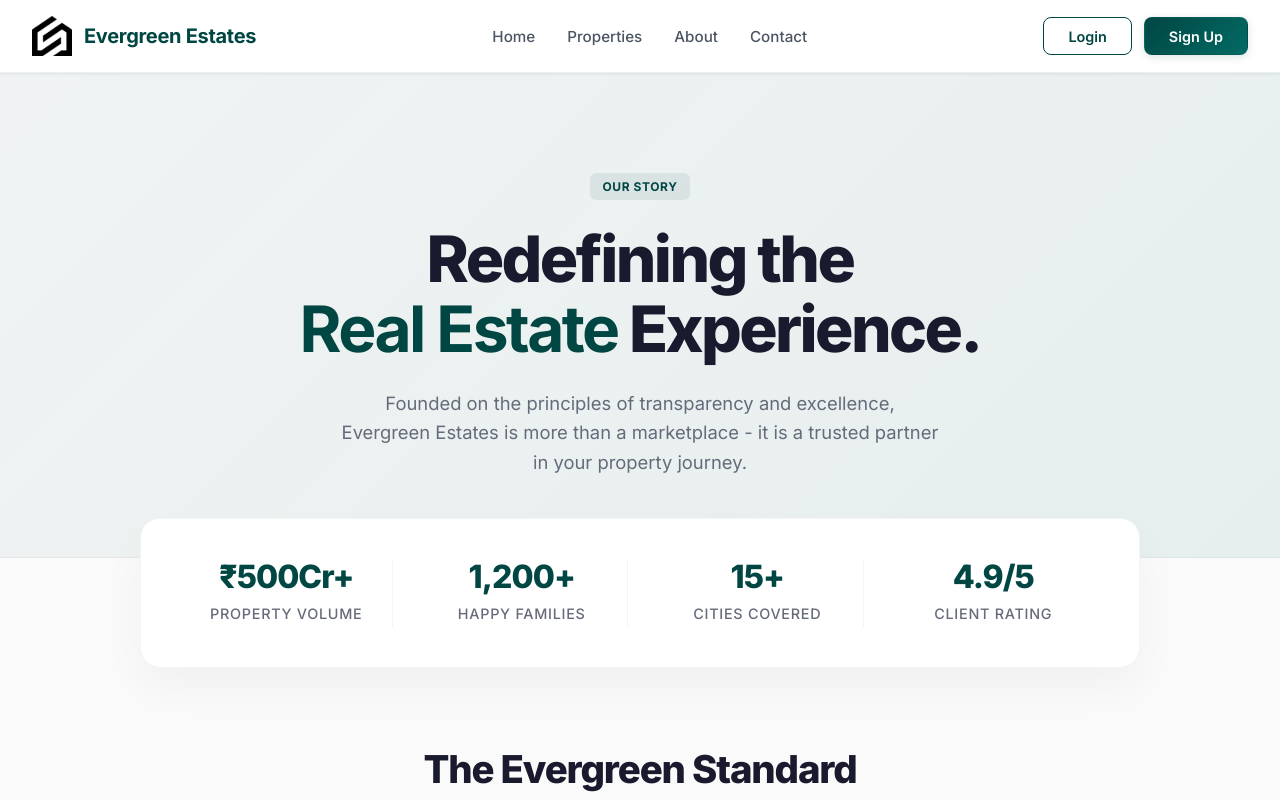
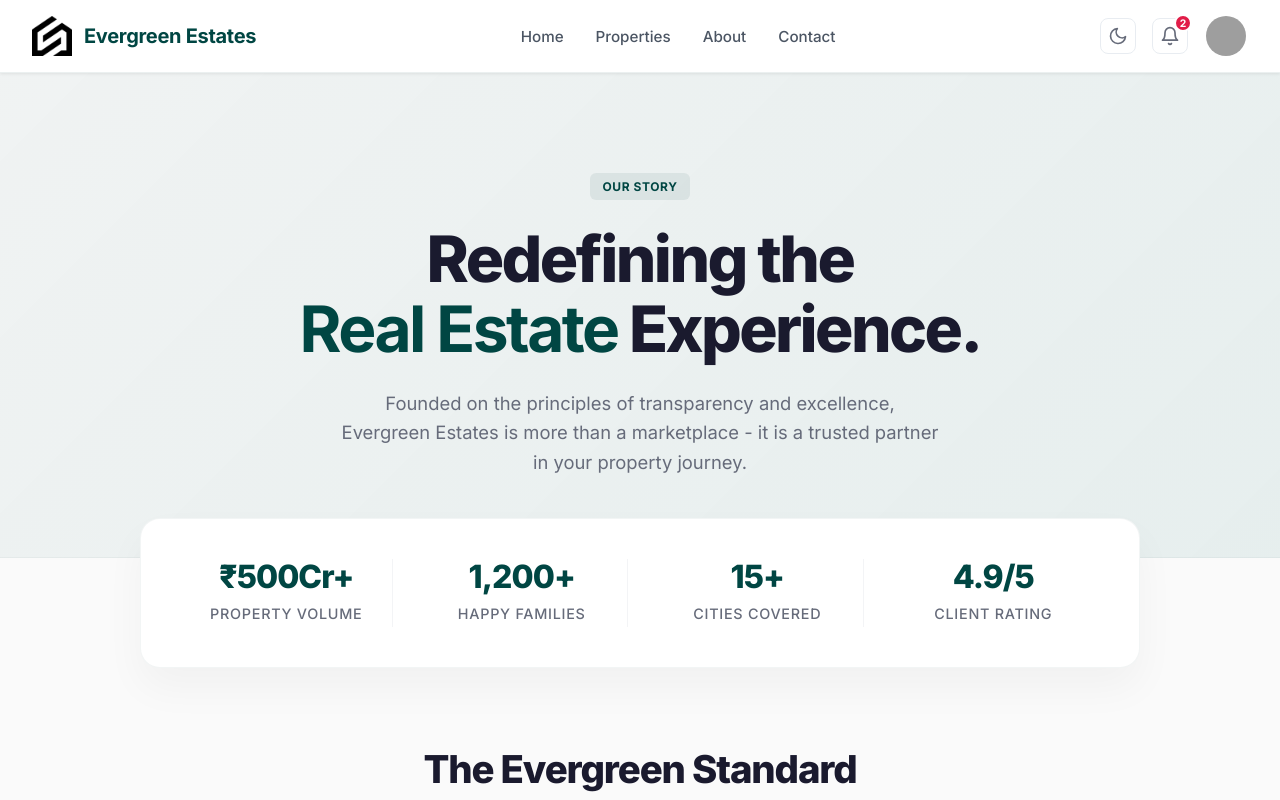
Before and after one commit to Abhinavkrishna-b/Evergreen-Estates, a React app in the folder frontend/: page /about in a window 1280 px wide. Shown: the top 800 px of the page. Built offline with nearby package versions, Linux system fonts and the light colour scheme; grey boxes are pictures that could not be loaded; the HTML template or start-up script is replaced by a standard one.

Commit message:
Implemented Conditional rendering and redirecting

```diff
--- a/frontend/src/components/ActionButtons/ActionButtons.jsx
+++ b/frontend/src/components/ActionButtons/ActionButtons.jsx
@@ -1,19 +1,52 @@
+import { useNavigate } from 'react-router-dom';
 import { FiMessageSquare, FiBookmark } from 'react-icons/fi';
 import './ActionButtons.css';
 
 const ActionButtons = () => {
+  const navigate = useNavigate();
+
+  // MOCK AUTH STATE:
+  const currentUser = true; //false - so you need to log in , true - then you already logged in
+
+  const handleProtectedAction = (actionType) => {
+
+    if (!currentUser) {
+      // Not login - Redirect directly to login
+      navigate('/login');
+      console.log("User not logged in yet");
+    } else {
+
+      // User is logged in - Redirect to profile page
+      if (actionType === 'save') {
+        navigate('/profile');
+        console.log("User already logged in");
+      } else if (actionType === 'message') {
+        navigate('/profile');
+        console.log("User already logged in");
+      }
+    }
+  };
+
   return (
+    <>
       <div className="action-buttons-container">
-      <button className="action-btn outline-btn">
+        <button
+          className="action-btn outline-btn"
+          onClick={() => handleProtectedAction('message')}
+        >
           <FiMessageSquare className="btn-icon" />
           Send a Message
         </button>
 
-      <button className="action-btn outline-btn">
+        <button
+          className="action-btn outline-btn"
+          onClick={() => handleProtectedAction('save')}
+        >
           <FiBookmark className="btn-icon" />
           Save the Place
         </button>
       </div>
+    </>
   );
 };
 
--- a/frontend/src/components/Navbar/Navbar.css
+++ b/frontend/src/components/Navbar/Navbar.css
@@ -71,7 +71,6 @@
   color: #004643;
 }
 
-/* Underline animation for nav links */
 .nav-link::after {
   content: '';
   position: absolute;
@@ -87,9 +86,82 @@
   width: 100%;
 }
 
-/* BUTTON STYLES */
+/* Right Controls Group (Theme, Auth, Mobile Menu) */
+.navbar-right-controls {
+  display: flex;
+  align-items: center;
+  gap: 16px;
+}
 
-.desktop-only.auth-buttons {
+/* Icon Buttons (Theme & Notifications) */
+.icon-btn {
+  background: transparent;
+  border: 1.5px solid #E5E7EB;
+  color: #4B5563;
+  display: flex;
+  align-items: center;
+  justify-content: center;
+  width: 42px;
+  height: 42px;
+  border-radius: 8px;
+  cursor: pointer;
+  transition: all 0.2s ease;
+}
+
+.icon-btn:hover {
+  background: rgba(0, 70, 67, 0.05);
+  border-color: #004643;
+  color: #004643;
+}
+
+/* User Menu Group (Logged In) */
+.user-menu-group {
+  display: flex;
+  align-items: center;
+  gap: 16px;
+}
+
+.notification-wrapper {
+  position: relative;
+}
+
+.notification-badge {
+  position: absolute;
+  top: -4px;
+  right: -4px;
+  background: #E11D48;
+  color: white;
+  font-size: 0.65rem;
+  font-weight: 700;
+  width: 18px;
+  height: 18px;
+  display: flex;
+  align-items: center;
+  justify-content: center;
+  border-radius: 50%;
+  border: 2px solid white;
+}
+
+.user-avatar-link {
+  display: block;
+  border-radius: 50%;
+  overflow: hidden;
+  border: 2px solid transparent;
+  transition: border-color 0.2s ease;
+}
+
+.user-avatar-link:hover {
+  border-color: #004643;
+}
+
+.user-avatar {
+  width: 40px;
+  height: 40px;
+  object-fit: cover;
+  display: block;
+}
+
+.auth-buttons {
   display: flex;
   align-items: center;
   gap: 12px;
@@ -106,6 +178,7 @@
   cursor: pointer;
   transition: all 0.3s ease;
   box-shadow: 0 2px 8px rgba(0, 70, 67, 0.15);
+  text-decoration: none;
 }
 
 .cta-button:hover {
@@ -114,18 +187,8 @@
   transform: translateY(-2px);
 }
 
-.cta-button:active {
-  transform: translateY(0);
-}
-
-.cta-button:focus-visible {
-  outline: 2px solid #004643;
-  outline-offset: 2px;
-  box-shadow: 0 0 0 4px rgba(0, 70, 67, 0.4);
-}
-
 .btn-secondary {
-  background: transparent;
+  background: white;
   color: #004643;
   border: 1.5px solid #004643;
   padding: 9.5px 24px;
@@ -134,20 +197,12 @@
   border-radius: 8px;
   cursor: pointer;
   transition: all 0.3s ease;
+  text-decoration: none;
 }
 
 .btn-secondary:hover {
   background: rgba(0, 70, 67, 0.05);
   transform: translateY(-2px);
-}
-
-.btn-secondary:active {
-  transform: translateY(0);
-}
-
-.btn-secondary:focus-visible {
-  outline: 2px solid #004643;
-  outline-offset: 2px;
 }
 
 /* Hamburger Menu */
@@ -157,10 +212,6 @@
   cursor: pointer;
   color: #004643;
   transition: all 0.3s ease;
-}
-
-.hamburger:hover {
-  opacity: 0.7;
 }
 
 /* Helper classes */
@@ -177,13 +228,10 @@
     display: flex;
   }
 
-  /* Hide the top-bar button wrapper on mobile */
-.desktop-only,
-  .desktop-only.auth-buttons {
+  .desktop-only {
     display: none;
   }
 
-  /* Show the dropdown buttons wrapper */
   .mobile-only {
     display: flex;
     width: 100%;
@@ -201,9 +249,7 @@
     box-shadow: 0 4px 6px rgba(0, 0, 0, 0.07);
     max-height: 0;
     overflow: hidden;
-    transition:
-      max-height 0.4s ease,
-      padding 0.3s ease;
+    transition: max-height 0.4s ease, padding 0.3s ease;
     border-bottom: 1px solid #E5E7EB;
   }
 
@@ -218,16 +264,49 @@
     width: 100%;
   }
 
+  /* Mobile User & Auth Menus */
+  .mobile-auth-section {
+    border-top: 1px solid #E5E7EB;
+    padding-top: 16px;
+    margin-top: 8px;
+  }
+
+  .mobile-user-menu {
+    display: flex;
+    flex-direction: column;
+    gap: 16px;
+    width: 100%;
+  }
+
+  .logout-text-btn {
+    background: transparent;
+    border: none;
+    color: #E11D48;
+    text-align: left;
+    padding: 0;
+    cursor: pointer;
+  }
+
+  .logout-text-btn:hover {
+    color: #BE123C;
+  }
+
+  .logout-text-btn::after {
+    display: none;
+  }
+
   .auth-buttons-mobile {
+    display: flex;
     flex-direction: column;
     gap: 12px;
-    margin-top: 10px;
+    width: 100%;
   }
 
-  .auth-buttons-mobile button {
+  .auth-buttons-mobile .btn-secondary,
+  .auth-buttons-mobile .cta-button {
     width: 100%;
-    display: flex;
-    justify-content: center;
+    text-align: center;
+    box-sizing: border-box;
   }
 }
 
@@ -236,22 +315,18 @@
     padding: 0 16px;
     height: 60px;
   }
-
   .navbar-logo {
     font-size: 1.1rem;
   }
-
   .logo-image {
     width: 36px;
     height: 36px;
   }
-
   .nav-links {
     top: 60px;
   }
-
-  .nav-link {
-    font-size: 0.9rem;
+  .navbar-right-controls {
+    gap: 12px;
   }
 }
 
@@ -261,12 +336,6 @@
 }
 
 @keyframes navbarSlideDown {
-  from {
-    opacity: 0;
-    transform: translateY(-80px);
-  }
-  to {
-    opacity: 1;
-    transform: translateY(0);
-  }
+  from { opacity: 0; transform: translateY(-80px); }
+  to { opacity: 1; transform: translateY(0); }
 }
--- a/frontend/src/components/Navbar/Navbar.jsx
+++ b/frontend/src/components/Navbar/Navbar.jsx
@@ -1,13 +1,22 @@
 import { useState } from 'react';
 import { Link } from 'react-router-dom';
-import { FiMenu, FiX } from 'react-icons/fi';
+import { FiMenu, FiX, FiBell, FiMoon, FiSun } from 'react-icons/fi';
 import './Navbar.css';
 
 const Navbar = () => {
   const [isOpen, setIsOpen] = useState(false);
+  const [isDarkMode, setIsDarkMode] = useState(false);
 
-  const toggleMenu = () => {
-    setIsOpen(!isOpen);
+  // MOCK AUTH STATE:
+  const currentUser = true; //true - shows profile, false - login and signup
+
+  const toggleMenu = () => setIsOpen(!isOpen);
+
+  // Dark Mode Toggle Logic
+  const toggleTheme = () => {
+    setIsDarkMode(!isDarkMode);
+    // This will toggle a class on the body so you can style dark mode globally later
+    document.body.classList.toggle('dark-theme', !isDarkMode);
   };
 
   return (
@@ -16,68 +25,74 @@ const Navbar = () => {
 
         {/* Logo Section */}
         <div className="navbar-logo">
-          <img
-            src="/logo.png"
-            alt="Evergreen Estates Logo"
-            className="logo-image"
-          />
+          <img src="/logo.png" alt="Evergreen Estates Logo" className="logo-image" />
           <span className="logo-text">Evergreen Estates</span>
         </div>
 
-        {/* Hamburger Menu */}
-        <div
-          className={`hamburger ${isOpen ? 'active' : ''}`}
-          onClick={toggleMenu}
-        >
-          {isOpen ? <FiX size={24} /> : <FiMenu size={24} />}
-        </div>
+        {/* Navigation Links (Desktop & Mobile Dropdown) */}
+        <ul className={`nav-links ${isOpen ? 'active' : ''}`}>
+          <li><Link to="/" className="nav-link" onClick={toggleMenu}>Home</Link></li>
+          <li><Link to="/properties" className="nav-link" onClick={toggleMenu}>Properties</Link></li>
+          <li><Link to="/about" className="nav-link" onClick={toggleMenu}>About</Link></li>
+          <li><Link to="/contact" className="nav-link" onClick={toggleMenu}>Contact</Link></li>
 
-        {/* Navigation Links & Mobile Auth Buttons */}
-        <ul className={`nav-links ${isOpen ? 'active' : ''}`}>
-          <li>
-            <Link to="/"
-              className="nav-link"
-              onClick={toggleMenu}>
-              Home
-            </Link>
-          </li>
-
-          <li>
-            <Link to="/properties"
-              className="nav-link"
-              onClick={toggleMenu}>
-              Properties
-            </Link>
-          </li>
-
-          <li>
-            <Link to="/about" className="nav-link" onClick={toggleMenu}> About </Link>
-          </li>
-
-          <li>
-            <Link to="/contact" className="nav-link" onClick={toggleMenu}> Contact </Link>
-          </li>
-
-          <li className="mobile-only auth-buttons-mobile">
-
-            <Link to="/login" className="btn-secondary">
-              Login
-            </Link>
-            <Link to="/signup" className="cta-button">
-              Sign Up
-            </Link>
-
+          {/* MOBILE ONLY: Auth State inside the hamburger menu */}
+          <li className="mobile-only mobile-auth-section">
+            {currentUser ? (
+              <div className="mobile-user-menu">
+                <Link to="/profile" className="nav-link" onClick={toggleMenu}>My Profile</Link>
+                <Link to="/profile" className="nav-link" onClick={toggleMenu}>Notifications (2)</Link>
+                <button className="nav-link logout-text-btn">Logout</button>
+              </div>
+            ) : (
+              <div className="auth-buttons-mobile">
+                <Link to="/login" className="btn-secondary" onClick={toggleMenu}>Login</Link>
+                <Link to="/signup" className="cta-button" onClick={toggleMenu}>Sign Up</Link>
+              </div>
+            )}
           </li>
         </ul>
 
-        <div className="desktop-only auth-buttons">
+        {/* Right Side: Theme Toggle + Desktop Auth/User Menu */}
+        <div className="navbar-right-controls">
 
-          <Link to="/login" className="btn-secondary">
-            Login
-          </Link>
-          <Link to="/signup" className="cta-button">
-            Sign Up
-          </Link>
+          {/* Theme Toggle (Visible to everyone) */}
+          <button className="icon-btn theme-toggle" onClick={toggleTheme} aria-label="Toggle Theme">
+            {isDarkMode ? <FiSun size={20} /> : <FiMoon size={20} />}
+          </button>
+
+          <div className="desktop-only">
+            {currentUser ? (
+              <div className="user-menu-group">
+                {/* Notifications */}
+                <div className="notification-wrapper">
+                  <button className="icon-btn" aria-label="Notifications">
+                    <FiBell size={20} />
+                  </button>
+                  <span className="notification-badge">2</span>
+                </div>
+
+                {/* User Avatar linking to Profile */}
+                <Link to="/profile" className="user-avatar-link">
+                  <img
+                    src="https://images.unsplash.com/photo-1535713875002-d1d0cf377fde?w=100&h=100&fit=crop"
+                    alt="User Profile"
+                    className="user-avatar"
+                  />
+                </Link>
+              </div>
+            ) : (
+              <div className="auth-buttons">
+                <Link to="/login" className="btn-secondary">Login</Link>
+                <Link to="/signup" className="cta-button">Sign Up</Link>
+              </div>
+            )}
+          </div>
+
+          {/* Hamburger Menu Icon */}
+          <div className={`hamburger ${isOpen ? 'active' : ''}`} onClick={toggleMenu}>
+            {isOpen ? <FiX size={24} /> : <FiMenu size={24} />}
+          </div>
 
         </div>
 
--- a/frontend/src/routes/AdminLogin/AdminLogin.jsx
+++ b/frontend/src/routes/AdminLogin/AdminLogin.jsx
@@ -1,5 +1,5 @@
 import { useState } from 'react';
-import { Link } from 'react-router-dom';
+import { Link, useNavigate } from 'react-router-dom';
 import { FiMail, FiLock, FiArrowRight } from 'react-icons/fi';
 import FormInput from '../../components/FormInput/FormInput';
 import './AdminLogin.css';
@@ -11,6 +11,7 @@ const AdminLogin = () => {
   });
 
   const [errors, setErrors] = useState({});
+  const navigate = useNavigate();
 
   const validateField = (name, value) => {
     let errorMsg = '';
@@ -51,6 +52,8 @@ const AdminLogin = () => {
     }
 
     console.log('Admin credentials clear! Processing security verification:', formData);
+    navigate('/admin');
+    //Backend logic
   };
 
   return (
--- a/frontend/src/routes/AdminSignup/AdminSignup.jsx
+++ b/frontend/src/routes/AdminSignup/AdminSignup.jsx
@@ -1,5 +1,5 @@
 import { useState } from 'react';
-import { Link } from 'react-router-dom';
+import { Link, useNavigate } from 'react-router-dom';
 import { FiUser, FiMail, FiLock, FiArrowRight } from 'react-icons/fi';
 import FormInput from '../../components/FormInput/FormInput';
 import './AdminSignup.css';
@@ -13,6 +13,7 @@ const AdminSignup = () => {
   });
 
   const [errors, setErrors] = useState({});
+  const navigate = useNavigate();
 
   const validateField = (name, value) => {
     let errorMsg = '';
@@ -67,6 +68,7 @@ const AdminSignup = () => {
     }
 
     console.log('Admin Authentication Clear. Payload:', { ...formData, role: 'admin' });
+    navigate('/admin-login');
   };
 
   return (
--- a/frontend/src/routes/LoginPage/LoginPage.jsx
+++ b/frontend/src/routes/LoginPage/LoginPage.jsx
@@ -1,5 +1,5 @@
 import { useState } from 'react';
-import { Link } from 'react-router-dom';
+import { Link, useNavigate } from 'react-router-dom';
 import { FiMail, FiLock, FiArrowRight } from 'react-icons/fi';
 import FormInput from '../../components/FormInput/FormInput';
 import './LoginPage.css';
@@ -11,6 +11,7 @@ const LoginPage = () => {
   });
 
   const [errors, setErrors] = useState({});
+  const navigate = useNavigate();
 
   const validateField = (name, value) => {
     let errorMsg = '';
@@ -51,6 +52,7 @@ const LoginPage = () => {
     }
 
     console.log('Login credentials clear! Authenticating user payload:', formData);
+    navigate('/');
     // Backend logic will come here
   };
 
--- a/frontend/src/routes/SignupPage/SignupPage.jsx
+++ b/frontend/src/routes/SignupPage/SignupPage.jsx
@@ -1,5 +1,5 @@
 import { useState } from 'react';
-import { Link } from 'react-router-dom';
+import { Link, useNavigate} from 'react-router-dom';
 import { FiUser, FiMail, FiLock, FiHome, FiBriefcase, FiArrowRight } from 'react-icons/fi';
 import FormInput from '../../components/FormInput/FormInput';
 import RoleCard from '../../components/RoleCard/RoleCard';
@@ -15,6 +15,7 @@ const SignupPage = () => {
   });
 
   const [errors, setErrors] = useState({});
+  const navigate = useNavigate();
 
   // Individual Field Rule Checker
 
@@ -88,6 +89,7 @@ const SignupPage = () => {
     }
 
     console.log('Validation Passed! Processing Submission Payload:', formData);
+    navigate('/login');
     // Proceed with backend
   };
 
```
Lines whose indentation alone changed are shown as unchanged.
